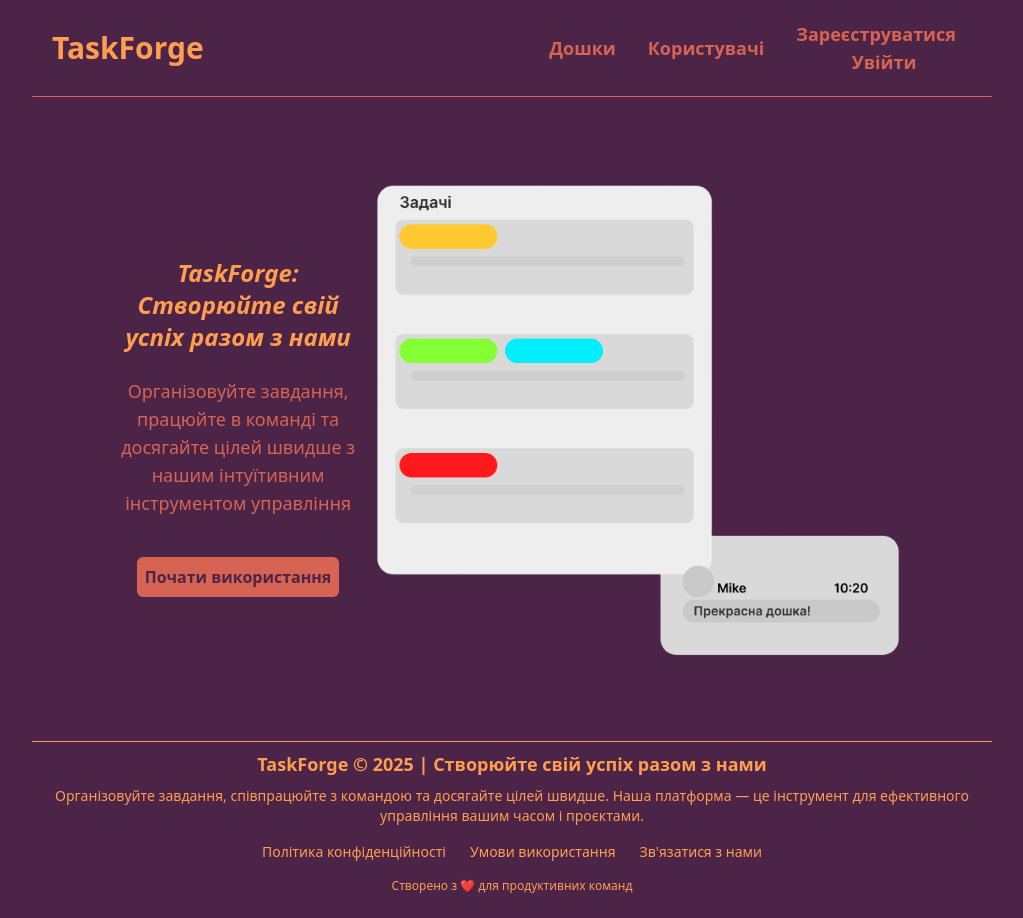
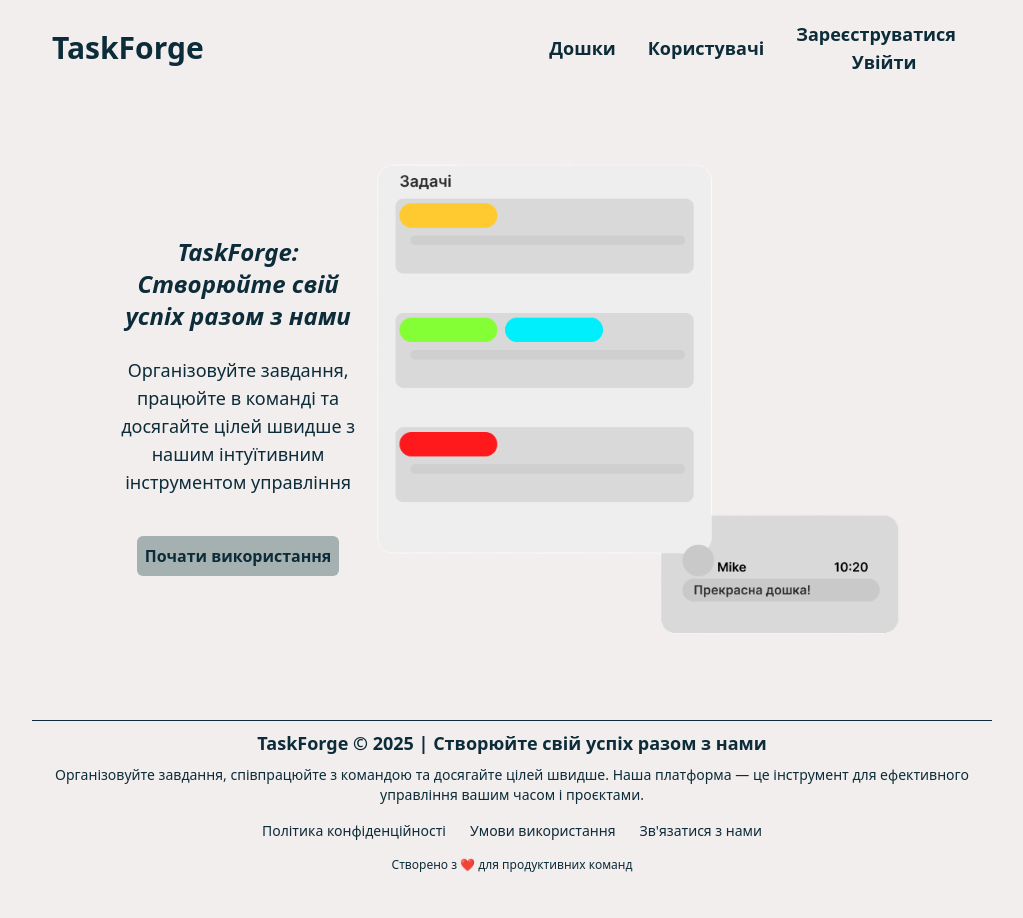
Before and after one commit to k-jdev/TaskForge, a React (Vite) app: page / in a window 1280 px wide. Shown: the whole page, without its empty margins (128-1151 px from the left). After the commit the page ends 897 px from the top, so only its background shows below. Built offline with nearby package versions, Linux system fonts and the light colour scheme.

Commit message:
refactor login and register form

```diff
--- a/src/components/Footer/Footer.tsx
+++ b/src/components/Footer/Footer.tsx
@@ -2,8 +2,8 @@ import React from "react";
 
 function Footer() {
   return (
-    <footer className=" text-customOrange py-6 text-center mt-12">
-      <hr className="border-customOrange" />
+    <footer className=" text-customGray py-6 text-center mt-12">
+      <hr className="border-customGray" />
       <div className="container mx-auto px-4">
         <p className="text-lg font-semibold mt-2">
           TaskForge © {new Date().getFullYear()} | Створюйте свій успіх разом з
@@ -15,13 +15,13 @@ function Footer() {
           вашим часом і проєктами.
         </p>
         <div className="flex justify-center gap-6 mt-4">
-          <a href="#" className="hover:underline text-customOrange text-sm">
+          <a href="#" className="hover:underline text-customGray text-sm">
             Політика конфіденційності
           </a>
-          <a href="#" className="hover:underline text-customOrange text-sm">
+          <a href="#" className="hover:underline text-customGray text-sm">
             Умови використання
           </a>
-          <a href="#" className="hover:underline text-customOrange text-sm">
+          <a href="#" className="hover:underline text-customGray text-sm">
             Зв'язатися з нами
           </a>
         </div>
--- a/src/components/Header/Header.tsx
+++ b/src/components/Header/Header.tsx
@@ -6,21 +6,20 @@ function Header() {
     <header className="mt-10 mx-5 md:mt-20 md:mx-20 flex flex-col md:flex-row justify-between items-center text-center">
       <div className="w-full md:w-80 mb-8 md:mb-0">
         <div>
-          <h3 className="text-customOrange p-2 text-xl md:text-2xl font-bold italic rounded-lg">
+          <h3 className="text-customGray p-2 text-xl md:text-2xl font-bold italic rounded-lg">
             TaskForge: Створюйте свій успіх разом з нами
           </h3>
-          <p className="text-customRed text-sm md:text-lg mt-4">
+          <p className="text-customGray text-sm md:text-lg mt-4">
             Організовуйте завдання, працюйте в команді та досягайте цілей швидше
             з нашим інтуїтивним інструментом управління
           </p>
-          <button className="mt-6 md:mt-10 font-bold text-sm md:text-base text-customPurple bg-customRed p-2 rounded-md hover:scale-110 hover:shadow-[0_4px_20px_rgba(255,99,71,0.8)] hover:text-white transition-all duration-300 ease-in-out">
+          <button className="mt-6 md:mt-10 font-bold text-sm md:text-base text-customGray bg-customWhiteGray p-2 rounded-md hover:scale-110 hover: shadow-customGray hover:text-white transition-all duration-300 ease-in-out">
             Почати використання
           </button>
         </div>
       </div>
       <div className="relative group w-full md:w-auto">
         {/* Градієнтний фон */}
-        <div className="absolute -inset-0.5 bg-gradient-to-r from-customRed to-customOrange rounded-2xl opacity-0 group-hover:opacity-100 transition-opacity duration-500 blur-md z-0"></div>
 
         {/* Зображення */}
         <img
--- a/src/components/LoginForm/LoginForm.tsx
+++ b/src/components/LoginForm/LoginForm.tsx
@@ -0,0 +1,60 @@
+import React from "react";
+
+type Props = {
+  closeModal: any;
+  isLoginModalOpen: any;
+};
+
+const LoginForm: React.FunctionComponent<Props> = ({
+  closeModal,
+  isLoginModalOpen,
+}) => {
+  return (
+    <div>
+      {" "}
+      {isLoginModalOpen && (
+        <div
+          className="fixed inset-0 bg-black bg-opacity-50 flex justify-center items-center z-50"
+          onClick={closeModal}
+        >
+          <div
+            className="bg-white p-5 rounded-lg shadow-lg w-1/3 relative"
+            onClick={(e) => e.stopPropagation()}
+          >
+            <h2 className="text-2xl font-bold text-customGray mb-4">Увійти</h2>
+            <form>
+              <div className="mb-4">
+                <label className="block text-gray-700">Електронна пошта</label>
+                <input
+                  type="email"
+                  className="w-full p-2 border border-gray-300 rounded-md"
+                />
+              </div>
+              <div className="mb-4">
+                <label className="block text-gray-700">Пароль</label>
+                <input
+                  type="password"
+                  className="w-full p-2 border border-gray-300 rounded-md"
+                />
+              </div>
+              <button
+                type="submit"
+                className="bg-customRed text-white px-4 py-2 rounded-md hover:bg-red-600"
+              >
+                Увійти
+              </button>
+            </form>
+            <button
+              className="mt-4 text-gray-500 hover:text-gray-700"
+              onClick={closeModal}
+            >
+              Закрити
+            </button>
+          </div>
+        </div>
+      )}
+    </div>
+  );
+};
+
+export default LoginForm;
--- a/src/components/NavBar/Navbar.tsx
+++ b/src/components/NavBar/Navbar.tsx
@@ -1,4 +1,6 @@
 import React, { useState } from "react";
+import LoginForm from "../LoginForm/LoginForm";
+import RegisterForm from "../RegisterForm/RegisterForm";
 
 const Navbar = () => {
   const [isRegisterModalOpen, setRegisterModalOpen] = useState(false);
@@ -24,11 +26,11 @@ const Navbar = () => {
     <nav>
       <div className="m-5 flex justify-between items-center">
         <div className="flex">
-          <h2 className="text-3xl font-bold text-customOrange">
+          <h2 className="text-3xl font-bold text-customGray">
             <a href="/">TaskForge</a>
           </h2>
         </div>
-        <div className="flex items-center text-customRed font-bold text-lg">
+        <div className="flex items-center text-customGray font-bold text-lg">
           <ul className="flex">
             <li className="mr-8">
               <a href="/boards">Дошки</a>
@@ -49,104 +51,14 @@ const Navbar = () => {
           </ul>
         </div>
       </div>
-      <hr className="border-customRed border-1 rounded-xl" />
 
       {/* Модальне вікно реєстрації */}
-      {isRegisterModalOpen && (
-        <div
-          className="fixed inset-0 bg-black bg-opacity-50 flex justify-center items-center z-50"
-          onClick={closeModal}
-        >
-          <div
-            className="bg-white p-5 rounded-lg shadow-lg w-1/3 relative"
-            onClick={(e) => e.stopPropagation()}
-          >
-            <h2 className="text-2xl font-bold text-customOrange mb-4">
-              Зареєструватися
-            </h2>
-            <form>
-              <div className="mb-4">
-                <label className="block text-gray-700">Ім'я</label>
-                <input
-                  type="text"
-                  className="w-full p-2 border border-gray-300 rounded-md"
-                />
-              </div>
-              <div className="mb-4">
-                <label className="block text-gray-700">Електронна пошта</label>
-                <input
-                  type="email"
-                  className="w-full p-2 border border-gray-300 rounded-md"
-                />
-              </div>
-              <div className="mb-4">
-                <label className="block text-gray-700">Пароль</label>
-                <input
-                  type="password"
-                  className="w-full p-2 border border-gray-300 rounded-md"
-                />
-              </div>
-              <button
-                type="submit"
-                className="bg-customRed text-white px-4 py-2 rounded-md hover:bg-red-600"
-              >
-                Зареєструватися
-              </button>
-            </form>
-            <button
-              className="mt-4 text-gray-500 hover:text-gray-700"
-              onClick={closeModal}
-            >
-              Закрити
-            </button>
-          </div>
-        </div>
-      )}
-
+      <RegisterForm
+        closeModal={closeModal}
+        isRegisterModalOpen={isRegisterModalOpen}
+      />
       {/* Модальне вікно входу до системи */}
-      {isLoginModalOpen && (
-        <div
-          className="fixed inset-0 bg-black bg-opacity-50 flex justify-center items-center z-50"
-          onClick={closeModal}
-        >
-          <div
-            className="bg-white p-5 rounded-lg shadow-lg w-1/3 relative"
-            onClick={(e) => e.stopPropagation()}
-          >
-            <h2 className="text-2xl font-bold text-customOrange mb-4">
-              Увійти
-            </h2>
-            <form>
-              <div className="mb-4">
-                <label className="block text-gray-700">Електронна пошта</label>
-                <input
-                  type="email"
-                  className="w-full p-2 border border-gray-300 rounded-md"
-                />
-              </div>
-              <div className="mb-4">
-                <label className="block text-gray-700">Пароль</label>
-                <input
-                  type="password"
-                  className="w-full p-2 border border-gray-300 rounded-md"
-                />
-              </div>
-              <button
-                type="submit"
-                className="bg-customRed text-white px-4 py-2 rounded-md hover:bg-red-600"
-              >
-                Увійти
-              </button>
-            </form>
-            <button
-              className="mt-4 text-gray-500 hover:text-gray-700"
-              onClick={closeModal}
-            >
-              Закрити
-            </button>
-          </div>
-        </div>
-      )}
+      <LoginForm closeModal={closeModal} isLoginModalOpen={isLoginModalOpen} />
     </nav>
   );
 };
--- a/src/index.css
+++ b/src/index.css
@@ -3,7 +3,7 @@
 @tailwind utilities;
 
 html {
-  background-color: #4b2447;
+  background-color: #f2eeed;
 }
 /* Змінити ширину смуги прокрутки */
 ::-webkit-scrollbar {
--- a/src/pages/Boards.tsx
+++ b/src/pages/Boards.tsx
@@ -1,9 +1,13 @@
 import React from "react";
+import Navbar from "./../components/NavBar/Navbar";
 
 function Boards() {
   return (
     <div>
-      <p>Boards</p>
+      <Navbar />
+      <button className="flex justify-self-center mt-10 bg-customRed text-white px-4 py-2 rounded-md hover:bg-red-600">
+        Створити дошку
+      </button>
     </div>
   );
 }
--- a/src/pages/Users.tsx
+++ b/src/pages/Users.tsx
@@ -1,8 +1,9 @@
 import React from "react";
-
+import Navbar from "./../components/NavBar/Navbar";
 function Users() {
   return (
     <div>
+      <Navbar />
       <p>Users</p>
     </div>
   );
--- a/tailwind.config.js
+++ b/tailwind.config.js
@@ -7,6 +7,8 @@ export default {
         customOrange: "#ff9e4f",
         customPurple: "#4b2447",
         customRed: "#d76452",
+        customGray: "#0c2c39",
+        customWhiteGray: "#a5b0b1",
       },
     },
   },
```
Also changed, not shown: src/components/RegisterForm/RegisterForm.tsx (+69 -0 lines).
